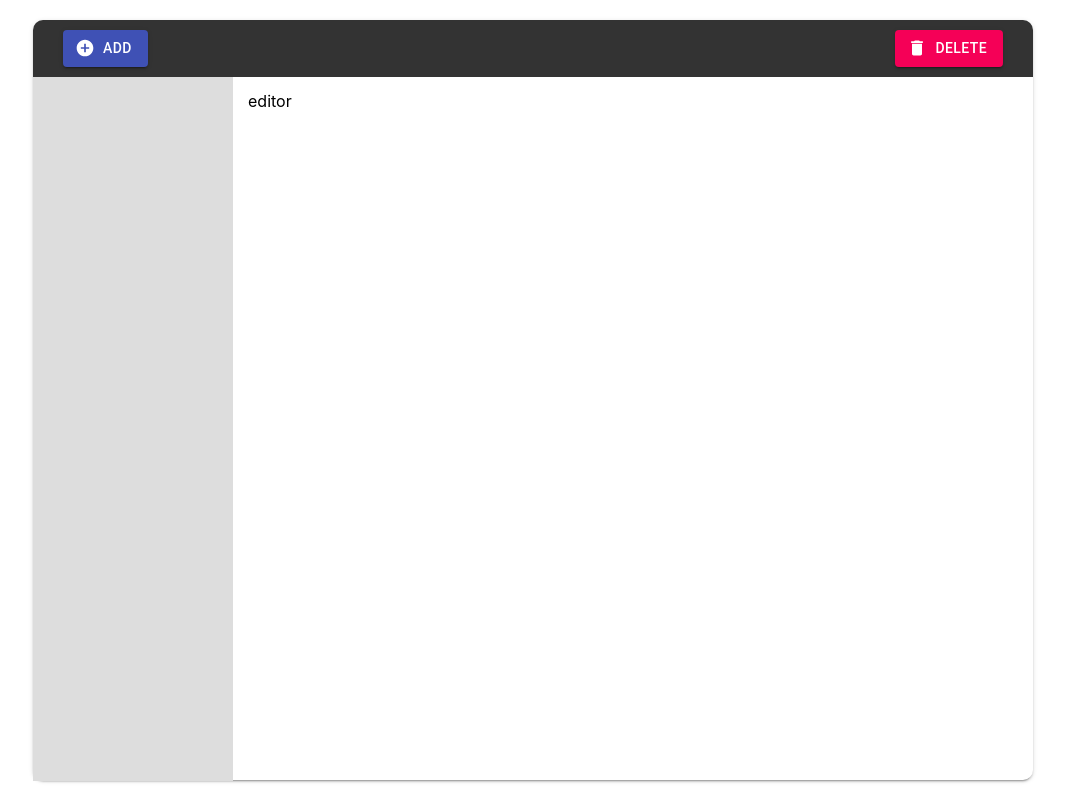
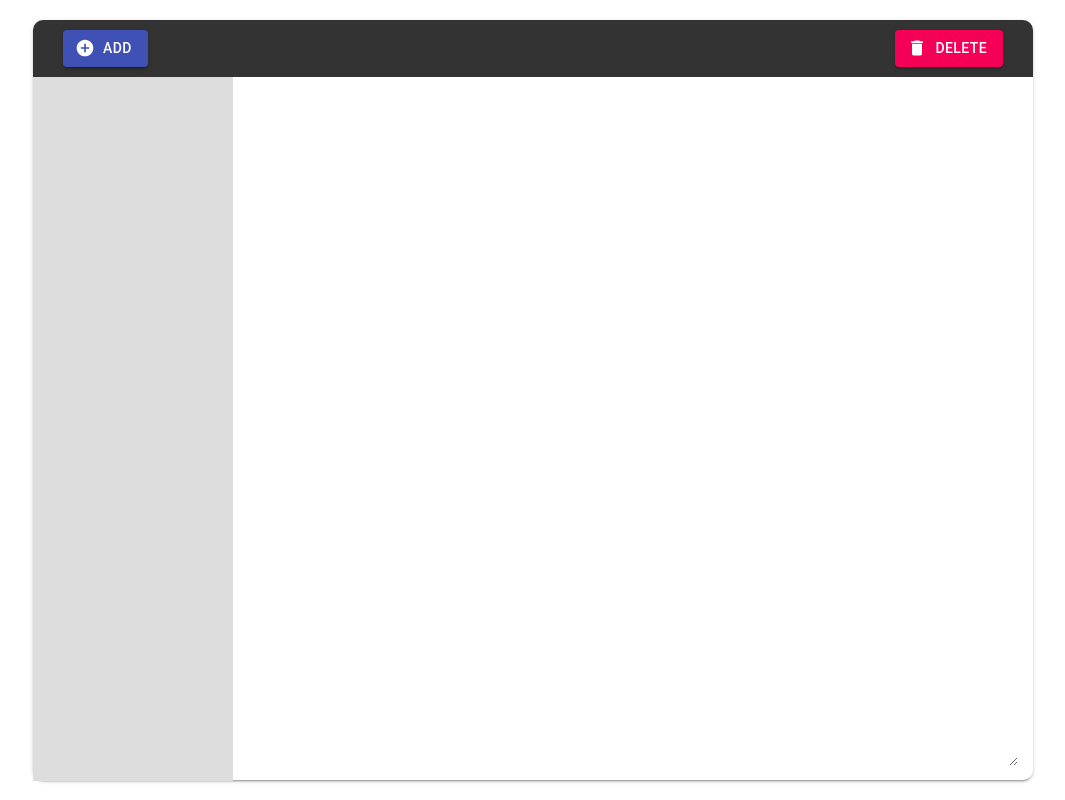
Before and after one commit to nrwgkn/react-memo, a React (Create React App) app: page / in a window 1280 px wide. Shown: the whole page, without its empty margins (107-1172 px from the left). Built offline with nearby package versions, Linux system fonts and the light colour scheme.

Commit message:
feat: 選択したmemoの編集・一覧への反映機能を追加

```diff
--- a/src/components/Editor/index.jsx
+++ b/src/components/Editor/index.jsx
@@ -1,7 +1,25 @@
-import React from "react";
+import React, { useContext, useState, useEffect } from "react";
+import { CurrentMemo } from "../Memo";
 
 const Editor = () => {
-  return <div>editor</div>;
+  const [currentMemo, setCurrentMemo] = useContext(CurrentMemo);
+  const [editMemoContent, setEditMemoContent] = useState("");
+
+  const handleMemoChange = (e) => {
+    setEditMemoContent(e.target.value);
+    setCurrentMemo({
+      ...currentMemo,
+      content: e.target.value,
+    });
+  };
+
+  useEffect(() => {
+    setEditMemoContent(currentMemo.content);
+  }, [currentMemo]);
+
+  return (
+    <textarea value={editMemoContent} onChange={handleMemoChange}></textarea>
+  );
 };
 
 export default Editor;
--- a/src/components/Memo/index.jsx
+++ b/src/components/Memo/index.jsx
@@ -36,6 +36,15 @@ const Memo = () => {
     localStorage.setItem("react-memo", JSON.stringify(memos));
   }, [memos]);
 
+  useEffect(() => {
+    const newMemo = memos.map((memo) =>
+      memo.id === currentMemo.id ? currentMemo : memo
+    );
+    setMemos(newMemo);
+    // Warning回避
+    // eslint-disable-next-line react-hooks/exhaustive-deps
+  }, [currentMemo]);
+
   return (
     <div className="memo">
       <Memos.Provider value={[memos, setMemos]}>
```
Also changed, not shown: 1 other file (tests, documents, lock files or other folders).
